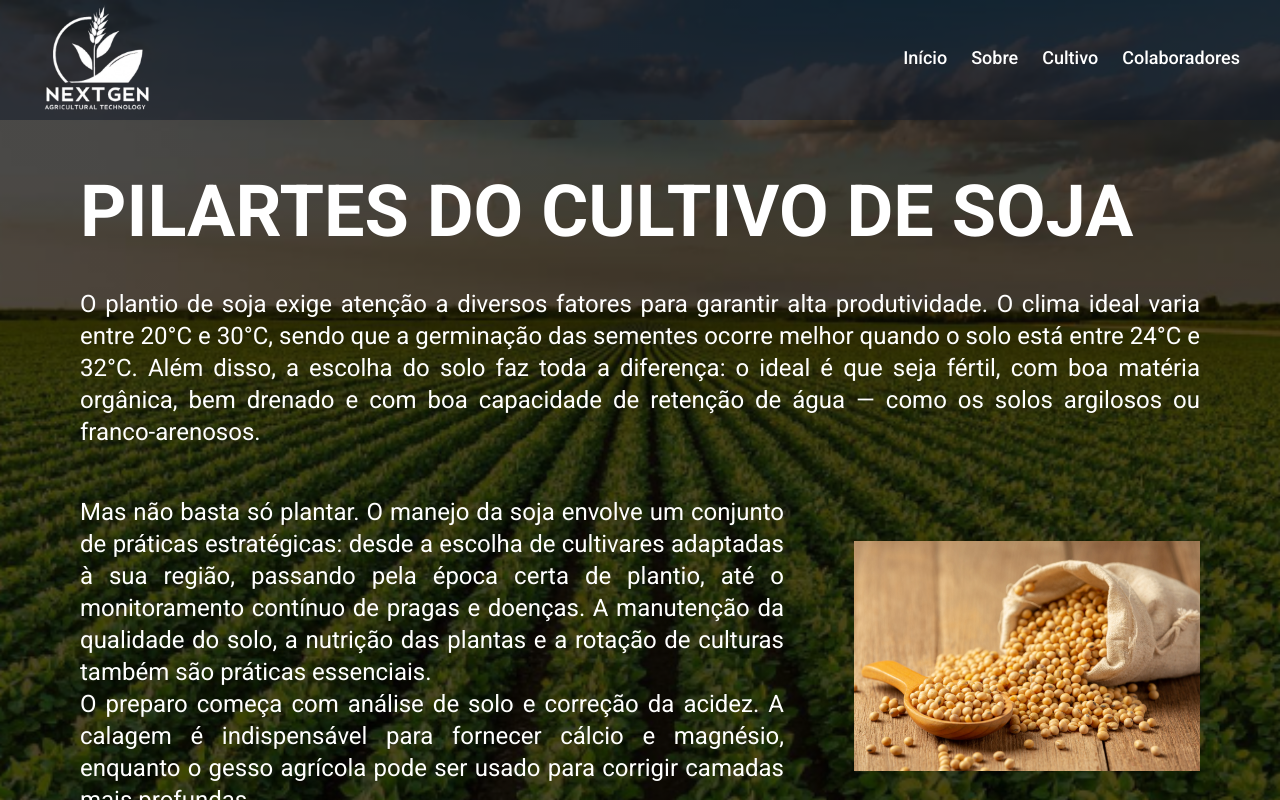
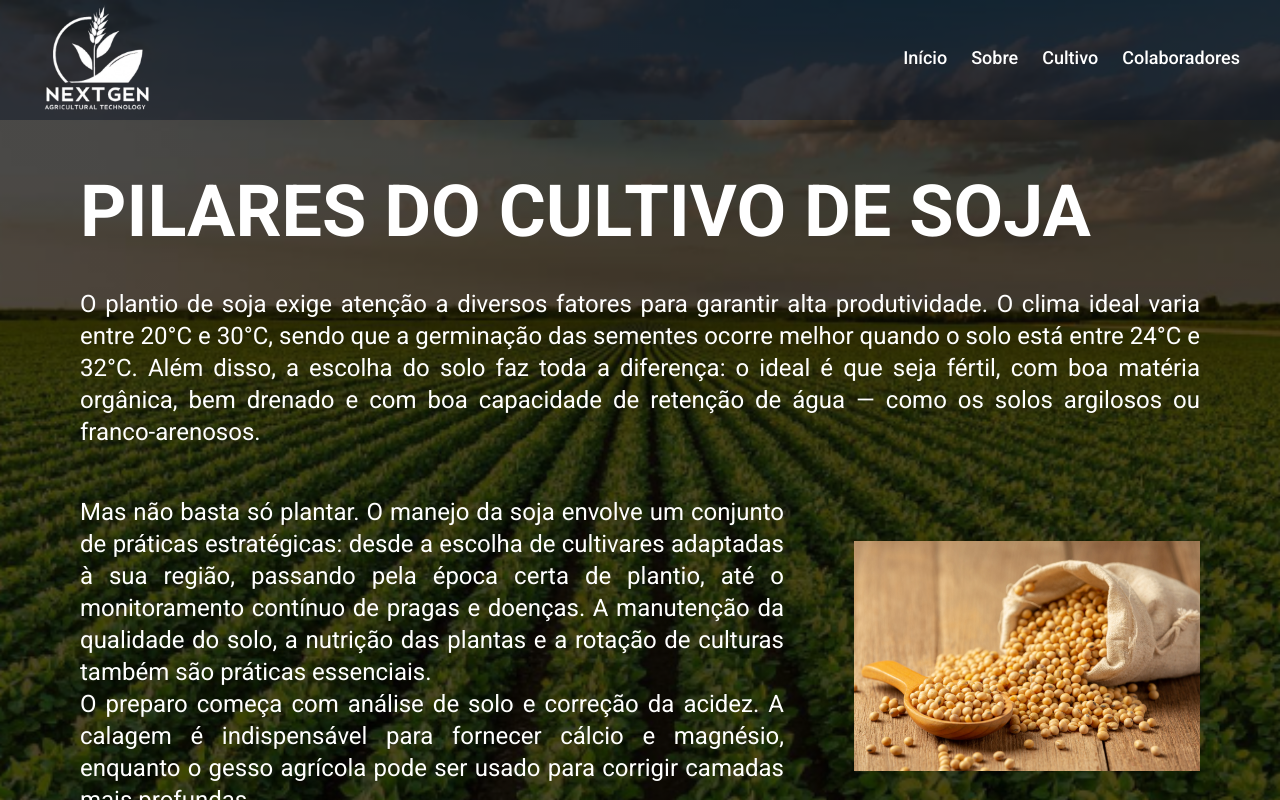
Before and after one commit to DudaSantoni/siteFinal, a Next.js app: page /Cultivo in a window 1280 px wide. Shown: the top 800 px of the page. Built offline with nearby package versions, Linux system fonts and the light colour scheme.

Commit message:
título ajustado

```diff
--- a/src/app/Cultivo/page.tsx
+++ b/src/app/Cultivo/page.tsx
@@ -7,7 +7,7 @@ export default function Cultivo() {
                         bg-cover bg-center bg-no-repeat text-white pt-24 md:pt-[17dvh] px-4 md:px-20">
 
             <h1 className="text-4xl md:text-7xl font-bold mb-6 md:mb-10 mt-6 md:mt-10">
-                PILARTES DO CULTIVO DE SOJA
+                PILARES DO CULTIVO DE SOJA
             </h1>
 
             <section className="flex flex-col gap-6 md:gap-8 text-justify pb-16">
```
